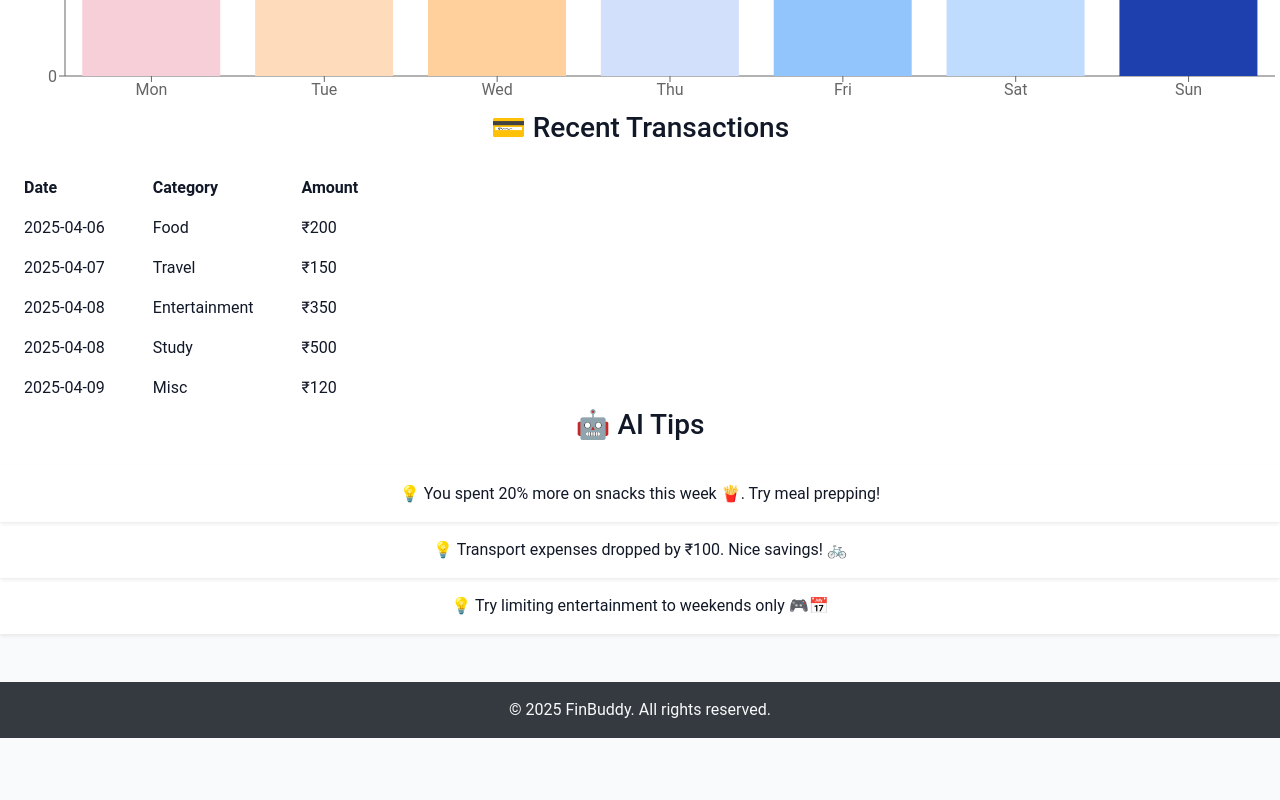
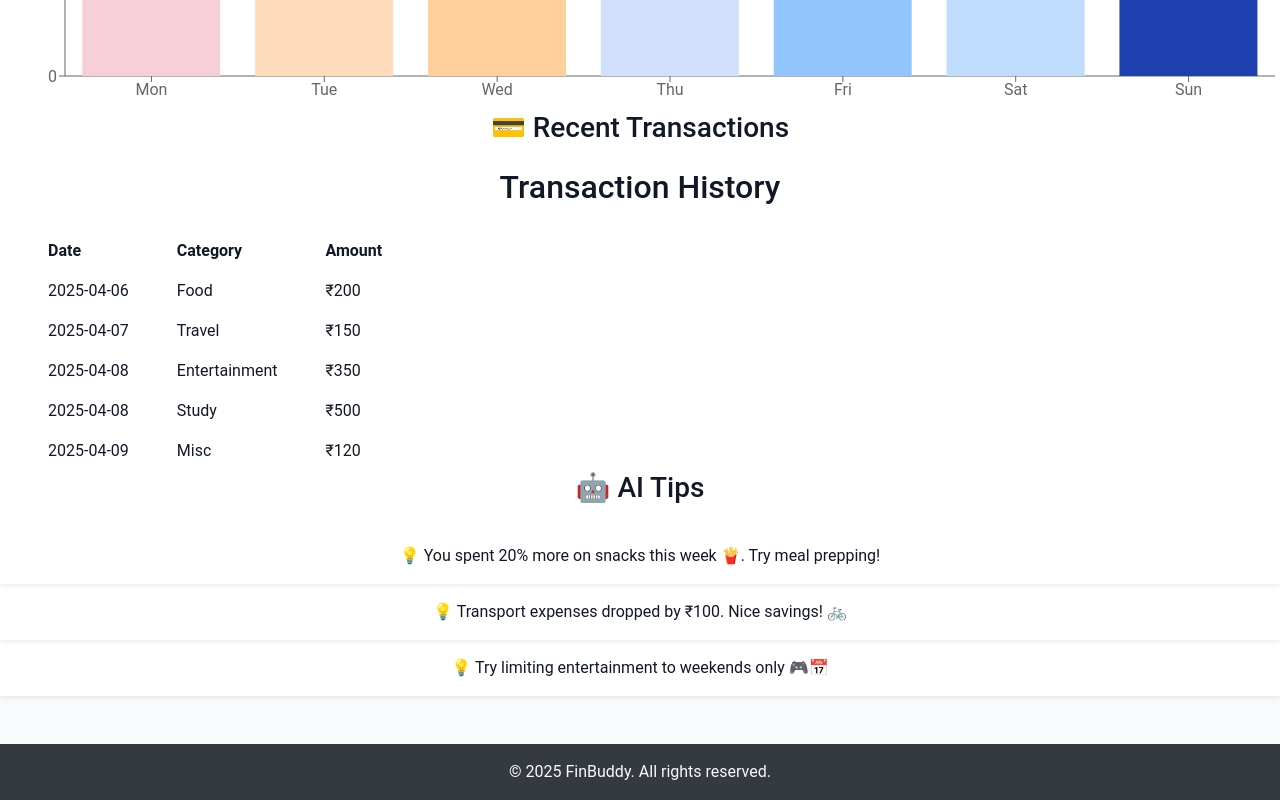
Before and after one commit to neelima-singh07/FinTech-gdsc-Hackathon, a React (Create React App) app: page /dashboard in a window 1280 px wide. Shown: the part 1134-1934 px from the top of the page. Before the commit the page ends 1872 px from the top, so only its background shows below. Built offline with nearby package versions, Linux system fonts and the light colour scheme.

Commit message:
Center transaction table horizontally

```diff
--- a/src/components/TransactionTable.js
+++ b/src/components/TransactionTable.js
@@ -10,8 +10,9 @@ const transactions = [
 
 const TransactionTable = () => {
   return (
-    <div className="flex justify-center"> {/* Horizontally center the table */}
-      <div className="overflow-x-auto w-full max-w-2xl">
+    <div className="w-full flex justify-center"> {/* Full width + center */}
+      <div className="overflow-x-auto w-full max-w-4xl px-4">
+        <h2 className="text-2xl font-bold text-center text-indigo-900 mb-4">Transaction History</h2>
         <table className="min-w-full text-sm text-left border-collapse">
           <thead>
             <tr className="bg-gray-100 text-gray-700">
```
